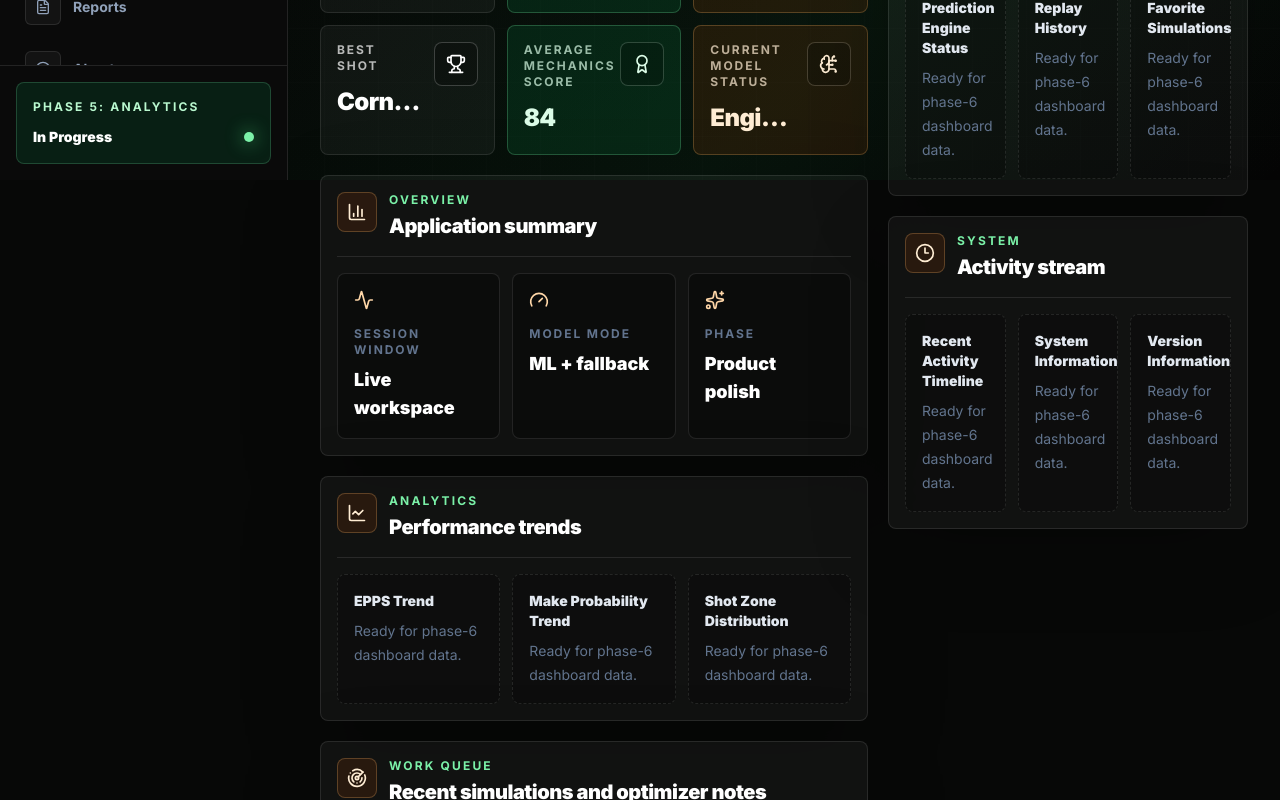
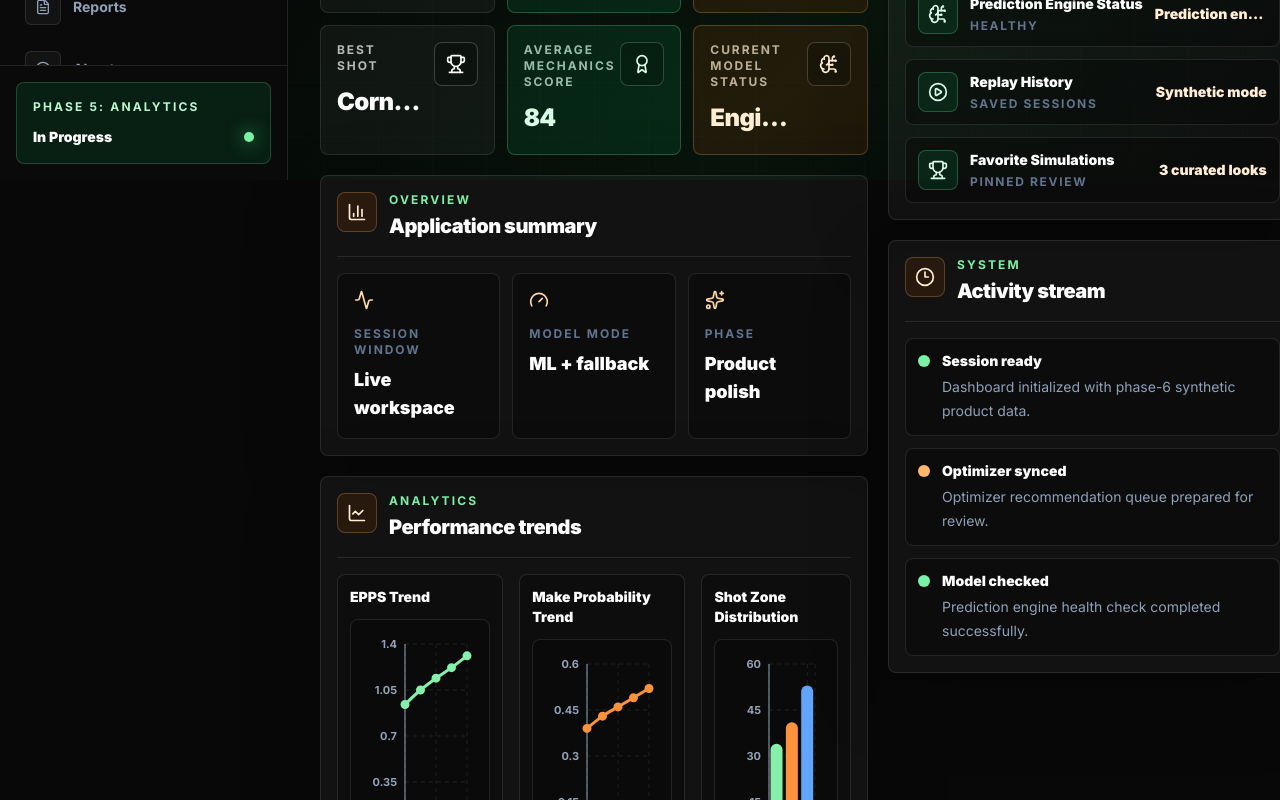
Before and after one commit to Rabin935/shot-optimizing-engine, a Next.js app in the folder frontend/: page /dashboard in a window 1280 px wide. Shown: the part 620-1420 px from the top of the page. Built offline with nearby package versions, Linux system fonts and the light colour scheme.

Commit message:
feat: integrate dashboard charts and activity widgets

```diff
--- a/frontend/components/dashboard/DashboardHome.tsx
+++ b/frontend/components/dashboard/DashboardHome.tsx
@@ -10,7 +10,7 @@ import {
   Clock3,
   FileText,
   Gauge,
-  LineChart,
+  LineChart as LineChartIcon,
   Percent,
   PlayCircle,
   Radar,
@@ -20,6 +20,18 @@ import {
 } from "lucide-react";
 import type { LucideIcon } from "lucide-react";
 import type { ReactNode } from "react";
+import {
+  Bar,
+  BarChart,
+  CartesianGrid,
+  Cell,
+  Line,
+  LineChart,
+  Tooltip,
+  XAxis,
+  YAxis,
+} from "recharts";
+import { ChartContainer } from "@/components/charts";
 import { useShotStore } from "@/store/useShotStore";
 
 type QuickAction = {
@@ -81,6 +93,9 @@ export function DashboardHome() {
   const predictionSource = useShotStore((state) => state.predictionSource);
   const recommendation = useShotStore((state) => state.recommendation);
   const optimizedShot = useShotStore((state) => state.optimizedShot);
+  const trendRows = buildTrendRows(replayHistory, epps, makeProbability);
+  const zoneRows = buildZoneRows(replayHistory);
+  const activityRows = buildActivityRows(replayHistory);
   const stats = buildDashboardStats({
     epps,
     makeProbability,
@@ -126,16 +141,10 @@ export function DashboardHome() {
 
           <SectionFrame
             eyebrow="Analytics"
-            icon={LineChart}
+            icon={LineChartIcon}
             title="Performance trends"
           >
-            <PlaceholderGrid
-              items={[
-                "EPPS Trend",
-                "Make Probability Trend",
-                "Shot Zone Distribution",
-              ]}
-            />
+            <DashboardCharts trendRows={trendRows} zoneRows={zoneRows} />
           </SectionFrame>
 
           <SectionFrame
@@ -159,23 +168,15 @@ export function DashboardHome() {
             icon={Gauge}
             title="Sidebar widgets"
           >
-            <PlaceholderGrid
-              items={[
-                "Prediction Engine Status",
-                "Replay History",
-                "Favorite Simulations",
-              ]}
-            />
+            <div className="grid gap-3">
+              <PredictionEngineWidget predictionSource={predictionSource} />
+              <ReplayHistoryWidget replayCount={replayHistory.length} />
+              <FavoriteSimulationsWidget />
+            </div>
           </SectionFrame>
 
           <SectionFrame eyebrow="System" icon={Clock3} title="Activity stream">
-            <PlaceholderGrid
-              items={[
-                "Recent Activity Timeline",
-                "System Information",
-                "Version Information",
-              ]}
-            />
+            <ActivityTimeline rows={activityRows} />
           </SectionFrame>
         </aside>
       </section>
@@ -352,6 +353,229 @@ function OverviewTile({
   );
 }
 
+type TrendRow = {
+  epps: number;
+  makeProbability: number;
+  name: string;
+};
+
+type ZoneRow = {
+  attempts: number;
+  fill: string;
+  zone: string;
+};
+
+type ActivityRow = {
+  description: string;
+  label: string;
+  status: "green" | "orange";
+};
+
+function DashboardCharts({
+  trendRows,
+  zoneRows,
+}: {
+  trendRows: TrendRow[];
+  zoneRows: ZoneRow[];
+}) {
+  return (
+    <div className="grid gap-4 xl:grid-cols-[1fr_1fr_0.9fr]">
+      <ChartPanel title="EPPS Trend">
+        <ChartContainer height={260}>
+          <LineChart data={trendRows} margin={{ bottom: 8, left: -18, right: 10, top: 12 }}>
+            <CartesianGrid stroke="rgba(255,255,255,0.09)" strokeDasharray="4 4" />
+            <XAxis dataKey="name" stroke="#94a3b8" tick={{ fill: "#94a3b8", fontSize: 11, fontWeight: 700 }} tickLine={false} />
+            <YAxis stroke="#94a3b8" tick={{ fill: "#94a3b8", fontSize: 11, fontWeight: 700 }} tickLine={false} />
+            <Tooltip content={<TrendTooltip metric="epps" />} />
+            <Line type="monotone" dataKey="epps" stroke="#86efac" strokeWidth={3} dot={{ fill: "#86efac", r: 3 }} />
+          </LineChart>
+        </ChartContainer>
+      </ChartPanel>
+
+      <ChartPanel title="Make Probability Trend">
+        <ChartContainer height={260}>
+          <LineChart data={trendRows} margin={{ bottom: 8, left: -18, right: 10, top: 12 }}>
+            <CartesianGrid stroke="rgba(255,255,255,0.09)" strokeDasharray="4 4" />
+            <XAxis dataKey="name" stroke="#94a3b8" tick={{ fill: "#94a3b8", fontSize: 11, fontWeight: 700 }} tickLine={false} />
+            <YAxis stroke="#94a3b8" tick={{ fill: "#94a3b8", fontSize: 11, fontWeight: 700 }} tickLine={false} />
+            <Tooltip content={<TrendTooltip metric="makeProbability" />} />
+            <Line type="monotone" dataKey="makeProbability" stroke="#fb923c" strokeWidth={3} dot={{ fill: "#fb923c", r: 3 }} />
+          </LineChart>
+        </ChartContainer>
+      </ChartPanel>
+
+      <ChartPanel title="Shot Zone Distribution">
+        <ChartContainer height={260}>
+          <BarChart data={zoneRows} margin={{ bottom: 8, left: -18, right: 10, top: 12 }}>
+            <CartesianGrid stroke="rgba(255,255,255,0.09)" strokeDasharray="4 4" />
+            <XAxis dataKey="zone" stroke="#94a3b8" tick={{ fill: "#94a3b8", fontSize: 11, fontWeight: 800 }} tickLine={false} />
+            <YAxis allowDecimals={false} stroke="#94a3b8" tick={{ fill: "#94a3b8", fontSize: 11, fontWeight: 700 }} tickLine={false} />
+            <Tooltip content={<ZoneTooltip />} />
+            <Bar dataKey="attempts" radius={[6, 6, 0, 0]}>
+              {zoneRows.map((row) => (
+                <Cell key={row.zone} fill={row.fill} />
+              ))}
+            </Bar>
+          </BarChart>
+        </ChartContainer>
+      </ChartPanel>
+    </div>
+  );
+}
+
+function ChartPanel({ children, title }: { children: ReactNode; title: string }) {
+  return (
+    <article className="min-w-0 rounded-lg border border-white/10 bg-black/25 p-3">
+      <h3 className="mb-3 text-sm font-black text-white">{title}</h3>
+      {children}
+    </article>
+  );
+}
+
+function PredictionEngineWidget({
+  predictionSource,
+}: {
+  predictionSource: string;
+}) {
+  const sourceLabel =
+    predictionSource === "ml_model"
+      ? "ML model"
+      : predictionSource === "rule_based_fallback"
+        ? "Fallback model"
+        : "Prediction engine";
+
+  return (
+    <WidgetRow
+      icon={BrainCircuit}
+      label="Prediction Engine Status"
+      meta="Healthy"
+      value={sourceLabel}
+    />
+  );
+}
+
+function ReplayHistoryWidget({ replayCount }: { replayCount: number }) {
+  return (
+    <WidgetRow
+      icon={PlayCircle}
+      label="Replay History"
+      meta="Saved sessions"
+      value={replayCount ? `${replayCount} replays` : "Synthetic mode"}
+    />
+  );
+}
+
+function FavoriteSimulationsWidget() {
+  return (
+    <WidgetRow
+      icon={Trophy}
+      label="Favorite Simulations"
+      meta="Pinned review"
+      value="3 curated looks"
+    />
+  );
+}
+
+function WidgetRow({
+  icon: Icon,
+  label,
+  meta,
+  value,
+}: {
+  icon: LucideIcon;
+  label: string;
+  meta: string;
+  value: string;
+}) {
+  return (
+    <article className="flex items-center gap-3 rounded-lg border border-white/10 bg-black/30 p-3">
+      <span className="grid size-10 shrink-0 place-items-center rounded-lg border border-green-300/25 bg-green-400/10 text-green-100">
+        <Icon className="size-5" />
+      </span>
+      <div className="min-w-0">
+        <p className="truncate text-sm font-black text-white">{label}</p>
+        <p className="mt-1 truncate text-xs font-bold uppercase tracking-[0.14em] text-slate-500">
+          {meta}
+        </p>
+      </div>
+      <p className="ml-auto max-w-28 truncate text-right text-sm font-black text-orange-100">
+        {value}
+      </p>
+    </article>
+  );
+}
+
+function ActivityTimeline({ rows }: { rows: ActivityRow[] }) {
+  return (
+    <div className="grid gap-3">
+      {rows.map((row) => (
+        <article
+          key={`${row.label}-${row.description}`}
+          className="relative rounded-lg border border-white/10 bg-black/30 p-3 pl-9"
+        >
+          <span
+            className={`absolute left-3 top-4 size-3 rounded-full ${
+              row.status === "green" ? "bg-green-300" : "bg-orange-300"
+            }`}
+          />
+          <p className="text-sm font-black text-white">{row.label}</p>
+          <p className="mt-1 text-sm leading-6 text-slate-400">
+            {row.description}
+          </p>
+        </article>
+      ))}
+    </div>
+  );
+}
+
+function TrendTooltip({
+  active,
+  metric,
+  payload,
+}: {
+  active?: boolean;
+  metric: "epps" | "makeProbability";
+  payload?: Array<{ payload: TrendRow }>;
+}) {
+  if (!active || !payload?.length) {
+    return null;
+  }
+
+  const row = payload[0].payload;
+  const value =
+    metric === "epps" ? formatDecimal(row.epps) : formatPercent(row.makeProbability);
+
+  return (
+    <div className="rounded-lg border border-white/10 bg-[#090909]/95 p-3 text-sm shadow-2xl">
+      <p className="font-black text-white">{row.name}</p>
+      <p className="mt-1 text-xs font-bold text-slate-300">{value}</p>
+    </div>
+  );
+}
+
+function ZoneTooltip({
+  active,
+  payload,
+}: {
+  active?: boolean;
+  payload?: Array<{ payload: ZoneRow }>;
+}) {
+  if (!active || !payload?.length) {
+    return null;
+  }
+
+  const row = payload[0].payload;
+
+  return (
+    <div className="rounded-lg border border-white/10 bg-[#090909]/95 p-3 text-sm shadow-2xl">
+      <p className="font-black text-white">{row.zone}</p>
+      <p className="mt-1 text-xs font-bold text-slate-300">
+        {row.attempts} attempts
+      </p>
+    </div>
+  );
+}
+
 function buildDashboardStats({
   epps,
   makeProbability,
@@ -447,6 +671,86 @@ function buildDashboardStats({
   };
 }
 
+function buildTrendRows(
+  replayHistory: ReturnType<typeof useShotStore.getState>["replayHistory"],
+  epps: number,
+  makeProbability: number,
+): TrendRow[] {
+  if (replayHistory.length) {
+    return replayHistory
+      .slice(0, 8)
+      .reverse()
+      .map((replay, index) => ({
+        epps: Number(replay.metrics.epps.toFixed(2)),
+        makeProbability: Number(replay.metrics.makeProbability.toFixed(2)),
+        name: `S${index + 1}`,
+      }));
+  }
+
+  // Synthetic trend rows provide a realistic first-run dashboard.
+  return [
+    { epps: 0.94, makeProbability: 0.39, name: "S1" },
+    { epps: 1.05, makeProbability: 0.43, name: "S2" },
+    { epps: 1.14, makeProbability: 0.46, name: "S3" },
+    { epps: epps || 1.22, makeProbability: makeProbability || 0.49, name: "S4" },
+    { epps: 1.31, makeProbability: 0.52, name: "S5" },
+  ];
+}
+
+function buildZoneRows(
+  replayHistory: ReturnType<typeof useShotStore.getState>["replayHistory"],
+): ZoneRow[] {
+  if (!replayHistory.length) {
+    return [
+      { attempts: 34, fill: "#86efac", zone: "Paint" },
+      { attempts: 41, fill: "#fb923c", zone: "Mid" },
+      { attempts: 53, fill: "#60a5fa", zone: "Three" },
+    ];
+  }
+
+  const counts = replayHistory.reduce<Record<string, number>>((totals, replay) => {
+    const zone = replay.metrics.shotZone.replace("-Range", "");
+    totals[zone] = (totals[zone] ?? 0) + 1;
+    return totals;
+  }, {});
+
+  return Object.entries(counts).map(([zone, attempts], index) => ({
+    attempts,
+    fill: ["#86efac", "#fb923c", "#60a5fa"][index % 3],
+    zone,
+  }));
+}
+
+function buildActivityRows(
+  replayHistory: ReturnType<typeof useShotStore.getState>["replayHistory"],
+): ActivityRow[] {
+  if (replayHistory.length) {
+    return replayHistory.slice(0, 4).map((replay) => ({
+      description: `${replay.metrics.shotZone} saved with ${formatDecimal(replay.metrics.epps)} EPPS.`,
+      label: replay.label,
+      status: replay.metrics.epps >= 1 ? "green" : "orange",
+    }));
+  }
+
+  return [
+    {
+      description: "Dashboard initialized with phase-6 synthetic product data.",
+      label: "Session ready",
+      status: "green",
+    },
+    {
+      description: "Optimizer recommendation queue prepared for review.",
+      label: "Optimizer synced",
+      status: "orange",
+    },
+    {
+      description: "Prediction engine health check completed successfully.",
+      label: "Model checked",
+      status: "green",
+    },
+  ];
+}
+
 function average(values: number[]) {
   // Guard against empty arrays when a user has not created replay history yet.
   return values.length
```
